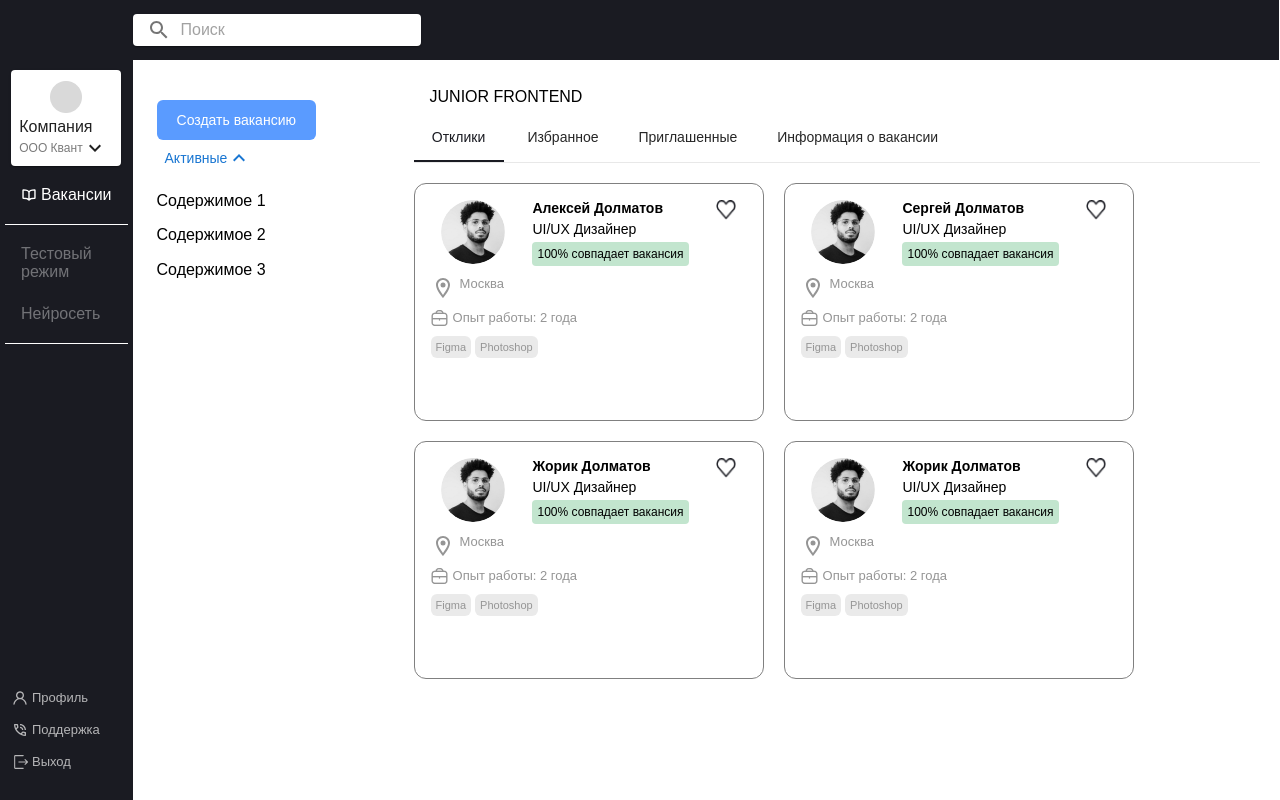
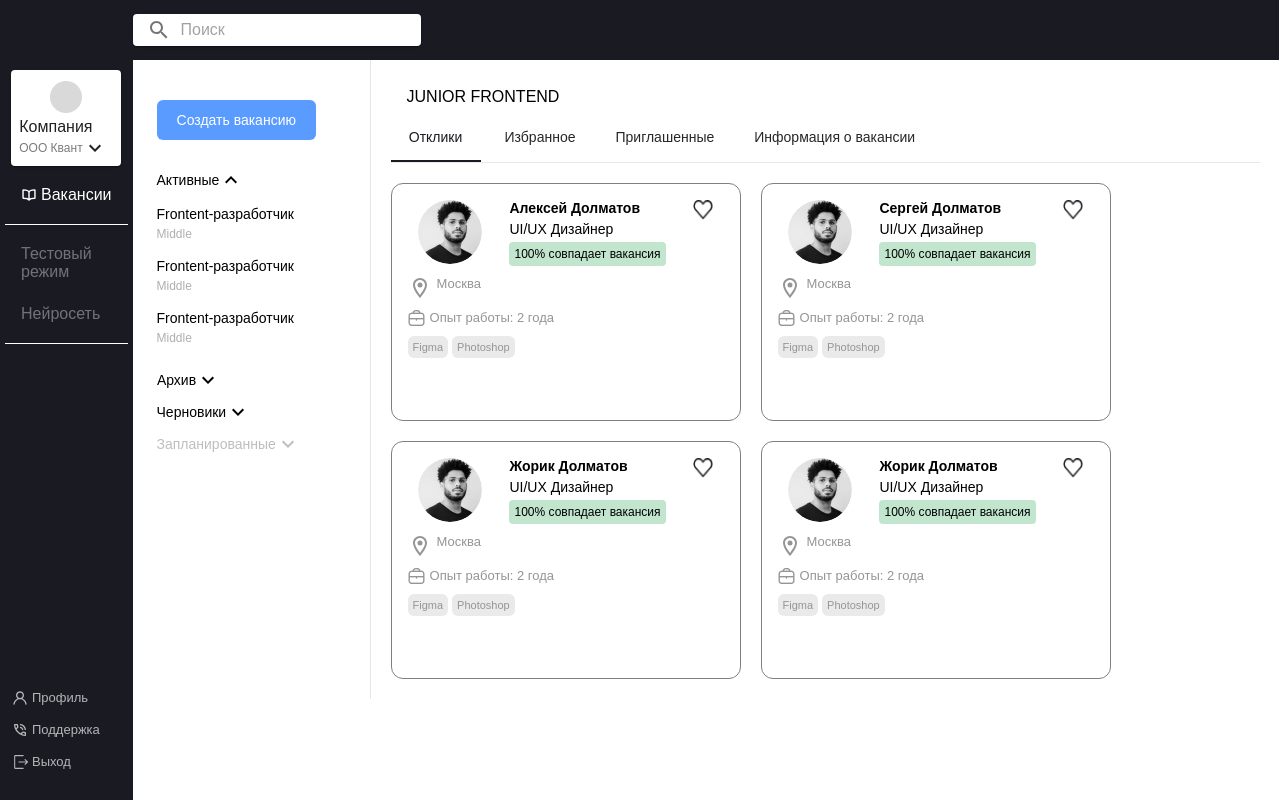
Before and after one commit to RinVeber/resume-front, a React (Vite) app: page / in a window 1280 px wide. Both pictures are taken after a click on the button "Активные". Built offline with nearby package versions, Linux system fonts and the light colour scheme; no server answers.

Commit message:
add vacanciesMenu

```diff
--- a/src/components/vacanciesMenu/vacanciesMenu.tsx
+++ b/src/components/vacanciesMenu/vacanciesMenu.tsx
@@ -1,42 +1,241 @@
 import Box from '@mui/material/Box';
 import Button from '@mui/material/Button';
-import React, { useState } from 'react';
+import { useState } from 'react';
 import Collapse from '@mui/material/Collapse';
 import ExpandMoreIcon from '@mui/icons-material/ExpandMore';
 import ExpandLessIcon from '@mui/icons-material/ExpandLess';
+import Typography from '@mui/material/Typography';
 
 const VacanciesMenu = () => {
     const [expanded, setExpanded] = useState(false);
+    const [archive, setArchive] = useState(false);
+    const [draft, setDraft] = useState(false);
+    const [planned, setPlanned] = useState(false);
+    const [selectedItem, setSelectedItem] = useState(null);
 
     const toggleExpansion = () => {
         setExpanded(!expanded);
+        setSelectedItem(null);
     };
 
+    const toggleArchive = () => {
+        setArchive(!archive);
+    };
+
+    const toggleDraft = () => {
+        setDraft(!draft);
+    };
+
+    const togglePlanned = () => {
+        setPlanned(!planned);
+    };
+
+    const handleItemClick = (itemIndex) => {
+        setSelectedItem(itemIndex);
+      };
+
     return (
-        <Box sx={{ minWidth: '237px', paddingTop: '40px', paddingLeft: '24px' }}>
+        <Box sx={{ minWidth: '237px', borderRight:'1px solid #E6E6E6' }}>
             <Button sx={{
                 fontFamily: ['YS-Text', 'sans-serif'],
                 fontSize: '14px',
                 fontWeight: '500',
                 lineHeight: '20px',
-                color:'#fff',
+                color: '#fff',
                 backgroundColor: '#5A9BFF',
                 borderRadius: '6px',
+                mt:'40px',
+                ml:'24px',
                 padding: '10px 20px',
                 '&:hover': {
                     color: 'black',
                 },
             }}>Создать вакансию</Button>
-            <Box>
-                <Button onClick={toggleExpansion}>
-                Активные {expanded ? <ExpandLessIcon /> : <ExpandMoreIcon />}
+            <Box sx={{ mt: '28px', mb:'8px', ml:'24px', }}>
+                <Button onClick={toggleExpansion} sx={{
+                    color: '#000',
+                    fontSize: '14px',
+                    fontWeight: '500',
+                    lineHeight: '20px',
+                    m: '0',
+                    p: '0'
+                }}>
+                    Активные {expanded ? <ExpandLessIcon /> : <ExpandMoreIcon />}
                 </Button>
-                <Collapse in={expanded}>
-                    <div>
-                        <p>Содержимое 1</p>
-                        <p>Содержимое 2</p>
-                        <p>Содержимое 3</p>
-                    </div>
+                <Collapse in={expanded} sx={{
+                    display: 'flex',
+                    flexDirection: 'column',
+                }}>
+                    <Box key={1} sx={{
+                        m:'12px 0',
+                        cursor:'pointer',
+                        borderRight: 1 == selectedItem ? '2px solid black' : 'transparent',
+                    }}
+                    onClick={() => handleItemClick(1)}
+                    >
+                        <Typography sx={{
+                            fontSize: '14px',
+                            fontWeight: '400',
+                            lineHeight: '20px',
+                        }}>Frontent-разработчик</Typography>
+                        <Typography sx={{
+                            fontSize: '12px',
+                            fontWeight: '400',
+                            lineHeight: '20px',
+                            color:'#afafaf'
+                        }}>Middle</Typography>
+                    </Box>
+                    <Box key={2} sx={{
+                        m:'12px 0',
+                        cursor:'pointer',
+                        borderRight: 2 == selectedItem ? '2px solid black' : 'transparent',
+                    }}
+                    onClick={() => handleItemClick(2)}
+                    >
+                        <Typography sx={{
+                            fontSize: '14px',
+                            fontWeight: '400',
+                            lineHeight: '20px',
+                        }}>Frontent-разработчик</Typography>
+                        <Typography sx={{
+                            fontSize: '12px',
+                            fontWeight: '400',
+                            lineHeight: '20px',
+                            color:'#afafaf'
+                        }}>Middle</Typography>
+                    </Box>
+                    <Box key={3} sx={{
+                        m:'12px 0',
+                        cursor:'pointer',
+                        borderRight: 3 == selectedItem ? '2px solid black' : 'transparent',
+                    }}
+                    onClick={() => handleItemClick(3)}
+                    >
+                        <Typography sx={{
+                            fontSize: '14px',
+                            fontWeight: '400',
+                            lineHeight: '20px',
+                        }}>Frontent-разработчик</Typography>
+                        <Typography sx={{
+                            fontSize: '12px',
+                            fontWeight: '400',
+                            lineHeight: '20px',
+                            color:'#afafaf'
+                        }}>Middle</Typography>
+                    </Box>
+                </Collapse>
+            </Box>
+            <Box sx={{ m: '8px 0', ml:'24px', }}>
+                <Button onClick={toggleArchive} sx={{
+                    color: '#000',
+                    fontSize: '14px',
+                    fontWeight: '500',
+                    lineHeight: '20px',
+                    m: '0',
+                    p: '0'
+                }}>
+                    Архив {archive ? <ExpandLessIcon /> : <ExpandMoreIcon />}
+                </Button>
+                <Collapse in={archive} sx={{
+                    display: 'flex',
+                    flexDirection: 'column',
+                }}>
+                    <Box sx={{
+                        m:'12px 0'
+                    }}>
+                        <Typography sx={{
+                            fontSize: '14px',
+                            fontWeight: '400',
+                            lineHeight: '20px',
+                        }}>Frontent-разработчик</Typography>
+                        <Typography sx={{
+                            fontSize: '12px',
+                            fontWeight: '400',
+                            lineHeight: '20px',
+                            color:'#afafaf'
+                        }}>Middle</Typography>
+                    </Box>
+                    <Box sx={{
+                        m:'12px 0'
+                    }}>
+                        <Typography sx={{
+                            fontSize: '14px',
+                            fontWeight: '400',
+                            lineHeight: '20px',
+                        }}>Frontent-разработчик</Typography>
+                        <Typography sx={{
+                            fontSize: '12px',
+                            fontWeight: '400',
+                            lineHeight: '20px',
+                            color:'#afafaf'
+                        }}>Middle</Typography>
+                    </Box>
+                </Collapse>
+            </Box>
+            <Box sx={{ m: '8px 0', ml:'24px', }}>
+                <Button onClick={toggleDraft} sx={{
+                    color: '#000',
+                    fontSize: '14px',
+                    fontWeight: '500',
+                    lineHeight: '20px',
+                    m: '0',
+                    p: '0'
+                }}>
+                    Черновики {draft ? <ExpandLessIcon /> : <ExpandMoreIcon />}
+                </Button>
+                <Collapse in={draft} sx={{
+                    display: 'flex',
+                    flexDirection: 'column',
+                }}>
+                    <Box sx={{
+                        m:'12px 0'
+                    }}>
+                        <Typography sx={{
+                            fontSize: '14px',
+                            fontWeight: '400',
+                            lineHeight: '20px',
+                        }}>Frontent-разработчик</Typography>
+                        <Typography sx={{
+                            fontSize: '12px',
+                            fontWeight: '400',
+                            lineHeight: '20px',
+                            color:'#afafaf'
+                        }}>Middle</Typography>
+                    </Box>
+                </Collapse>
+            </Box>
+            <Box sx={{ m: '8px 0', ml:'24px', }}>
+                <Button onClick={togglePlanned} sx={{
+                    color: '#000',
+                    fontSize: '14px',
+                    fontWeight: '500',
+                    lineHeight: '20px',
+                    m: '0',
+                    p: '0'
+                }}
+                disabled
+                >
+                    Запланированные {planned ? <ExpandLessIcon /> : <ExpandMoreIcon />}
+                </Button>
+                <Collapse in={planned} sx={{
+                    display: 'flex',
+                    flexDirection: 'column',
+                }}>
+                    <Box sx={{
+                        m:'12px 0'
+                    }}>
+                        <Typography sx={{
+                            fontSize: '14px',
+                            fontWeight: '400',
+                            lineHeight: '20px',
+                        }}>Frontent-разработчик</Typography>
+                        <Typography sx={{
+                            fontSize: '12px',
+                            fontWeight: '400',
+                            lineHeight: '20px',
+                            color:'#afafaf'
+                        }}>Middle</Typography>
+                    </Box>
                 </Collapse>
             </Box>
         </Box>
```
